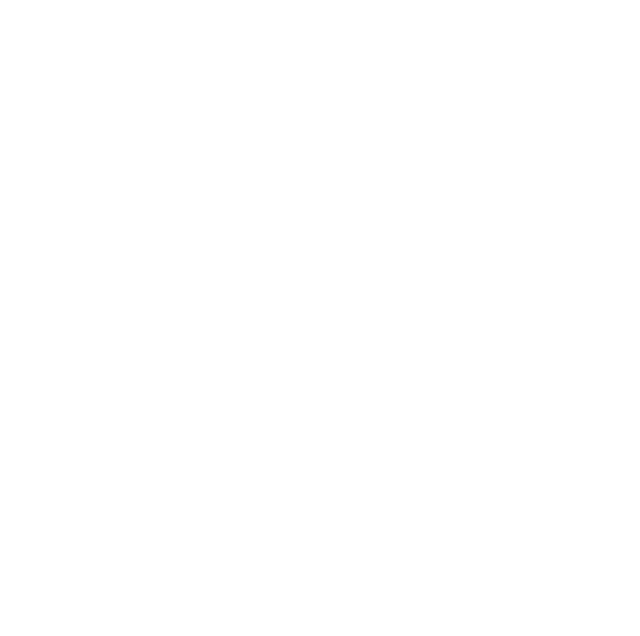
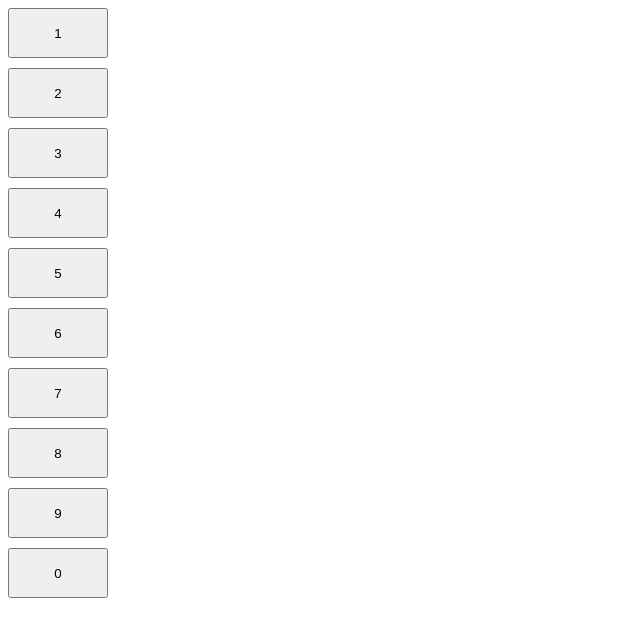
Before and after one commit to Oleg-Kirkicha/calculator, a plain HTML site: page index.html in a window 1280 px wide. Shown: the whole page, without its empty margins (0-640 px from the left). Drawn offline with Linux system fonts and the light colour scheme.

Commit message:
Додав файл стилів для калькулятора (calculator.css) Оновив структуру index.html

```diff
--- /dev/null
+++ b/calculator.css
@@ -0,0 +1,10 @@
+button{
+width: 100;
+height: 50;
+}
+.Calculator{
+    display: grid;
+    grid-template-columns: 100px, 100;
+    gap: 10px;
+    grid-template-rows: repeat(2);
+}
--- a/index.html
+++ b/index.html
@@ -1,9 +1,22 @@
 <html>
 <head><title>Calculator</title>
+    <link rel="stylesheet" href="calculator.css">
 </head>
 
 <body>
 
+<div class="Calculator">
+<button><p>1</p></button>
+<button><p>2</p></button>
+<button><p>3</p></button>
+<button><p>4</p></button>
+<button><p>5</p></button>
+<button><p>6</p></button>
+<button><p>7</p></button>
+<button><p>8</p></button>
+<button><p>9</p></button>
+<button><p>0</p></button>
+</div>
 
 
 </body>
```
